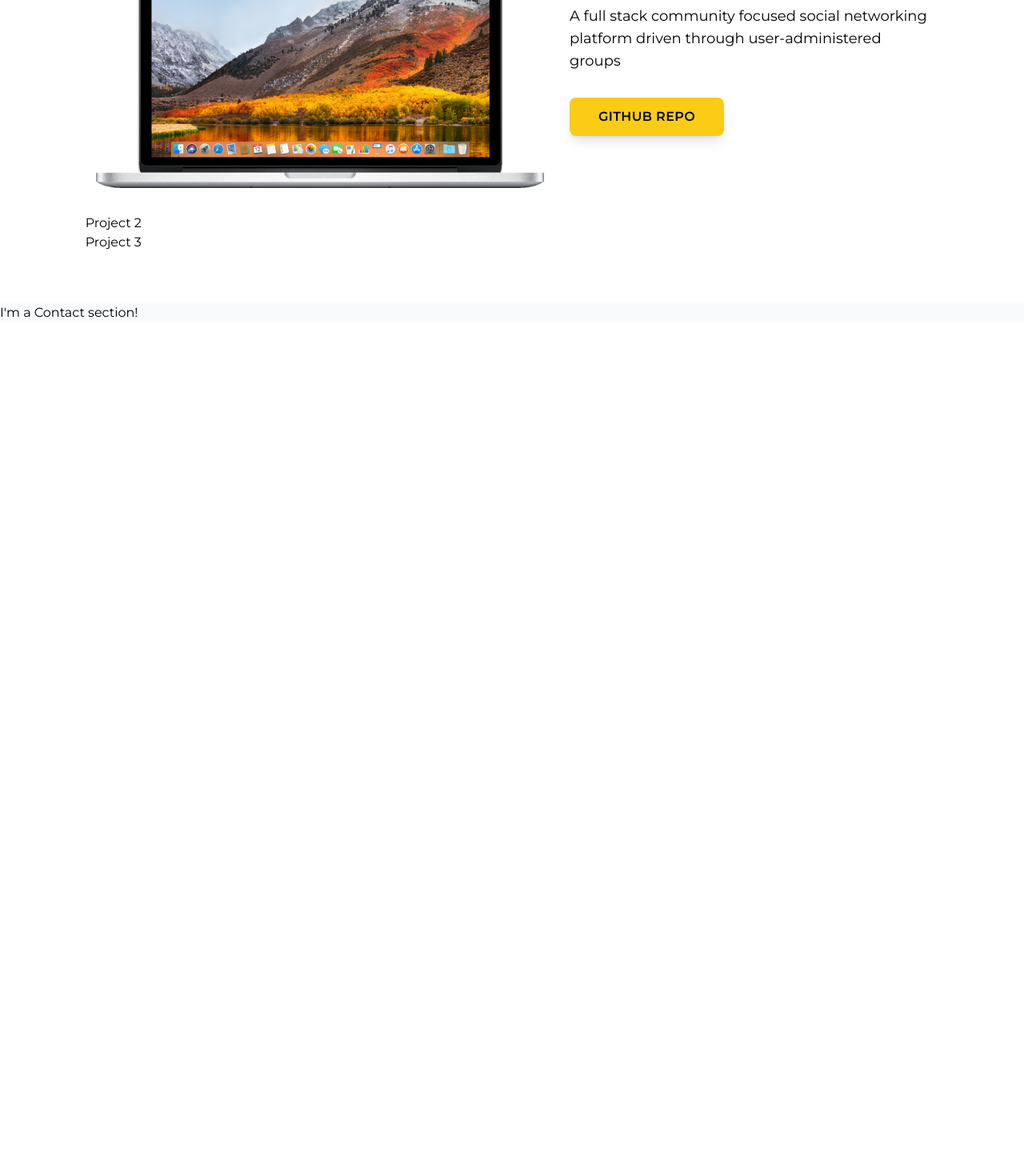
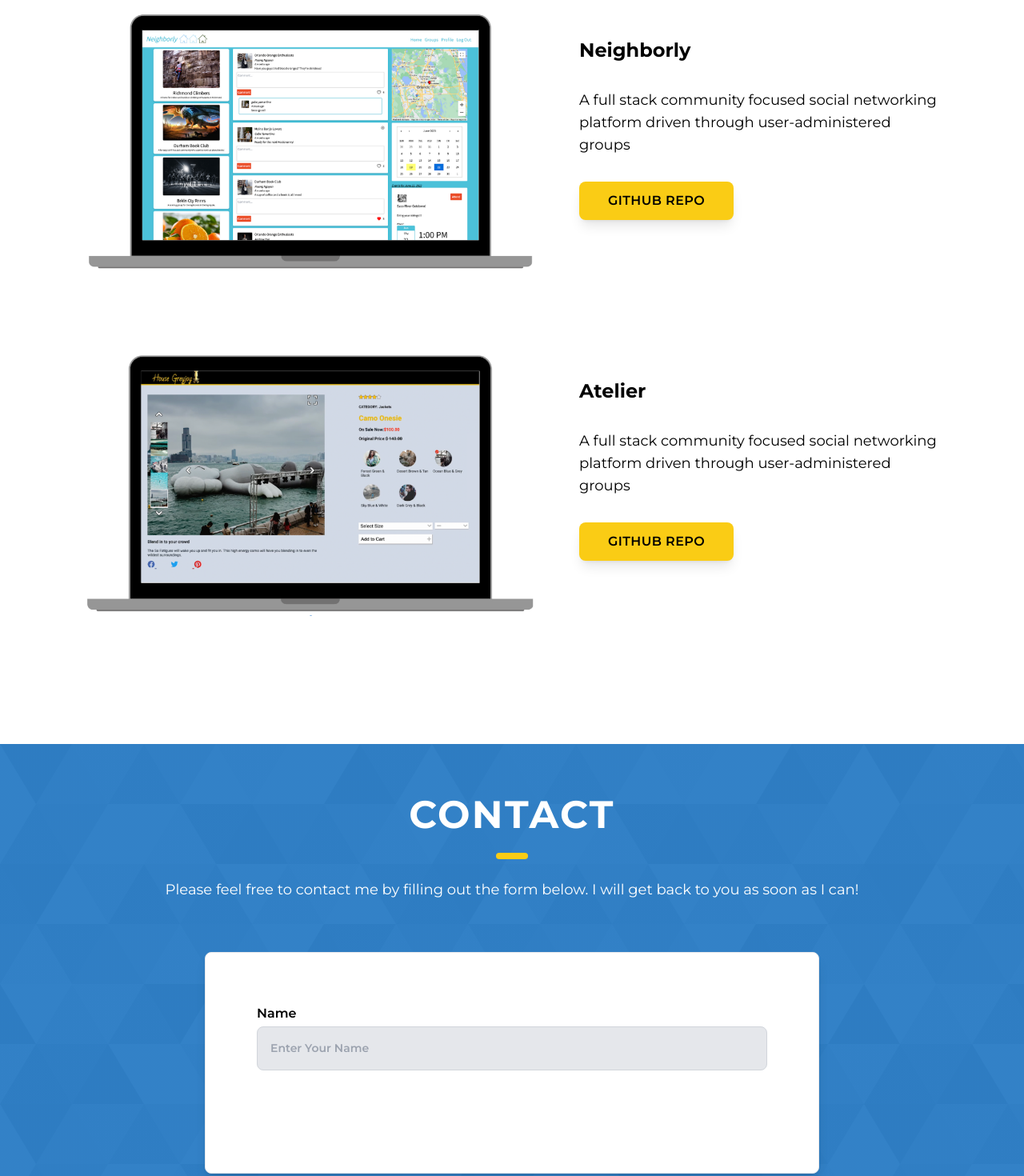
Before and after one commit to gabeyamartino/portfolio, a React (Vite) app: page / in a window 1280 px wide. Shown: the part 2738-4208 px from the top of the page at 80% size. Before the commit the page ends 3141 px from the top, so only its background shows below. Built offline with nearby package versions, Linux system fonts and the light colour scheme.

Commit message:
imported remaing project pictures. Formatting projects page to work on mobile and desktop. Began work on contact form

```diff
--- a/src/components/Contact.tsx
+++ b/src/components/Contact.tsx
@@ -4,8 +4,42 @@ type SectionProps = {
 
 const Contact: React.FC<SectionProps> = ({ id }) => {
   return (
-    <section id={id}>
-      <div>I'm a Contact section!</div>
+    <section
+      id={id}
+      className="flex h-full flex-col items-center justify-center space-y-8 bg-main-bg"
+    >
+      <div className="sm:py-30 mx-auto w-[92%] gap-6 pb-16 sm:w-5/6 sm:max-w-6xl">
+        <div className="flex flex-col items-center justify-center gap-6 py-16 ">
+          <h2 className="text-center text-4xl font-bold uppercase tracking-wider text-white sm:text-4xl lg:text-5xl">
+            Contact
+          </h2>
+          <span className="h-2 w-10 rounded bg-yellow-400"></span>
+          <span className="text-white sm:text-base sm:leading-relaxed xl:text-lg">
+            Please feel free to contact me by filling out the form below. I will
+            get back to you as soon as I can!
+          </span>
+        </div>
+        <div className="mx-auto w-full max-w-3xl  rounded-lg border bg-white p-16 shadow-lg">
+          <form action="#" method="post"></form>
+          <input type="hidden" name="form-name" value="form-1" />
+          <div className="mb-16 flex flex-col">
+            <label
+              className="mb-1 text-sm font-semibold sm:text-base"
+              htmlFor="name"
+            >
+              Name
+            </label>
+            <input
+              className="w-full rounded-lg border border-gray-300 bg-gray-200 p-4 text-sm font-semibold leading-normal text-gray-900"
+              required
+              placeholder="Enter Your Name"
+              type="text"
+              name="name"
+              id="name"
+            />
+          </div>
+        </div>
+      </div>
     </section>
   );
 };
--- a/src/components/Projects.tsx
+++ b/src/components/Projects.tsx
@@ -1,5 +1,6 @@
 import singSoftly from "../assets/singSoftlyMockup.png";
-import macBook from "../assets/macbookScreen.jpeg";
+import neighborly from "../assets/neighborly.png";
+import greyjoy from "../assets/greyjoy.png";
 
 type SectionProps = {
   id: string;
@@ -12,14 +13,14 @@ const Projects: React.FC<SectionProps> = ({ id }) => {
       className="flex flex-col items-center justify-center bg-white"
     >
       <div className="sm:py-30 mx-auto w-[92%] gap-6 pb-16 sm:w-5/6 sm:max-w-6xl">
-        <div className="flex flex-col items-center justify-center gap-6 py-16 ">
+        <div className="flex flex-col items-center justify-center gap-16 py-16 ">
           <h2 className="text-center text-4xl font-bold uppercase tracking-wider sm:text-4xl lg:text-5xl">
             Projects
           </h2>
           <span className="h-2 w-10 rounded bg-yellow-400"></span>
         </div>
-        <div>
-          <div className="flex flex-col items-center justify-center gap-8 lg:flex-row">
+        <div className="">
+          <div className=" mb-24 flex flex-col items-center justify-center lg:flex-row">
             <div className="">
               <img
                 className="h-auto w-xxl"
@@ -34,7 +35,7 @@ const Projects: React.FC<SectionProps> = ({ id }) => {
                 to easily find and listen to archived recordings of the band's
                 concerts
               </p>
-              <div className="flex gap-6">
+              <div className=" flex gap-6">
                 <a href="http://54.160.94.40:3000/" target="_blank">
                   <button className="my-8 transform rounded-lg bg-yellow-400 px-9 py-3 text-sm font-semibold uppercase tracking-wide text-black shadow-lg transition duration-300 hover:translate-y-[-5px] sm:text-base">
                     Live Link
@@ -51,12 +52,12 @@ const Projects: React.FC<SectionProps> = ({ id }) => {
               </div>
             </div>
           </div>
-          <div className="my-8 flex flex-col items-center justify-center gap-8 lg:flex-row">
+          <div className="mb-24 flex flex-col items-center justify-center lg:flex-row">
             <div className="">
               <img
-                className="h-auto w-xxl"
-                src={macBook}
-                alt="Screenshot of Sing Softly Application"
+                className="h-auto w-xxl lg:mr-14"
+                src={neighborly}
+                alt="Screenshot of Neighborly Application"
               />
             </div>
             <div className="max-w-md sm:text-base sm:leading-relaxed xl:text-lg">
@@ -77,9 +78,33 @@ const Projects: React.FC<SectionProps> = ({ id }) => {
               </div>
             </div>
           </div>
+          <div className="mb-24 flex flex-col items-center justify-center lg:flex-row">
+            <div className="">
+              <img
+                className="h-auto w-xxl lg:mr-14"
+                src={greyjoy}
+                alt="Screenshot of Neighborly Application"
+              />
+            </div>
+            <div className="max-w-md sm:text-base sm:leading-relaxed xl:text-lg">
+              <h2 className="mb-8 text-2xl font-bold">Atelier</h2>
+              <p>
+                A full stack community focused social networking platform driven
+                through user-administered groups
+              </p>
+              <div className=" flex gap-6">
+                <a
+                  href="https://github.com/gabeyamartino/SingSoft.ly"
+                  target="_blank"
+                >
+                  <button className="my-8 transform rounded-lg bg-yellow-400 px-9 py-3 text-sm font-semibold uppercase tracking-wide text-black shadow-lg transition duration-300 hover:translate-y-[-5px] sm:text-base">
+                    GitHub Repo
+                  </button>
+                </a>
+              </div>
+            </div>
+          </div>
         </div>
-        <div>Project 2</div>
-        <div>Project 3</div>
       </div>
     </section>
   );
```
Also changed, not shown: src/assets/greyjoy.png (added), src/assets/neighborly.png (added).
